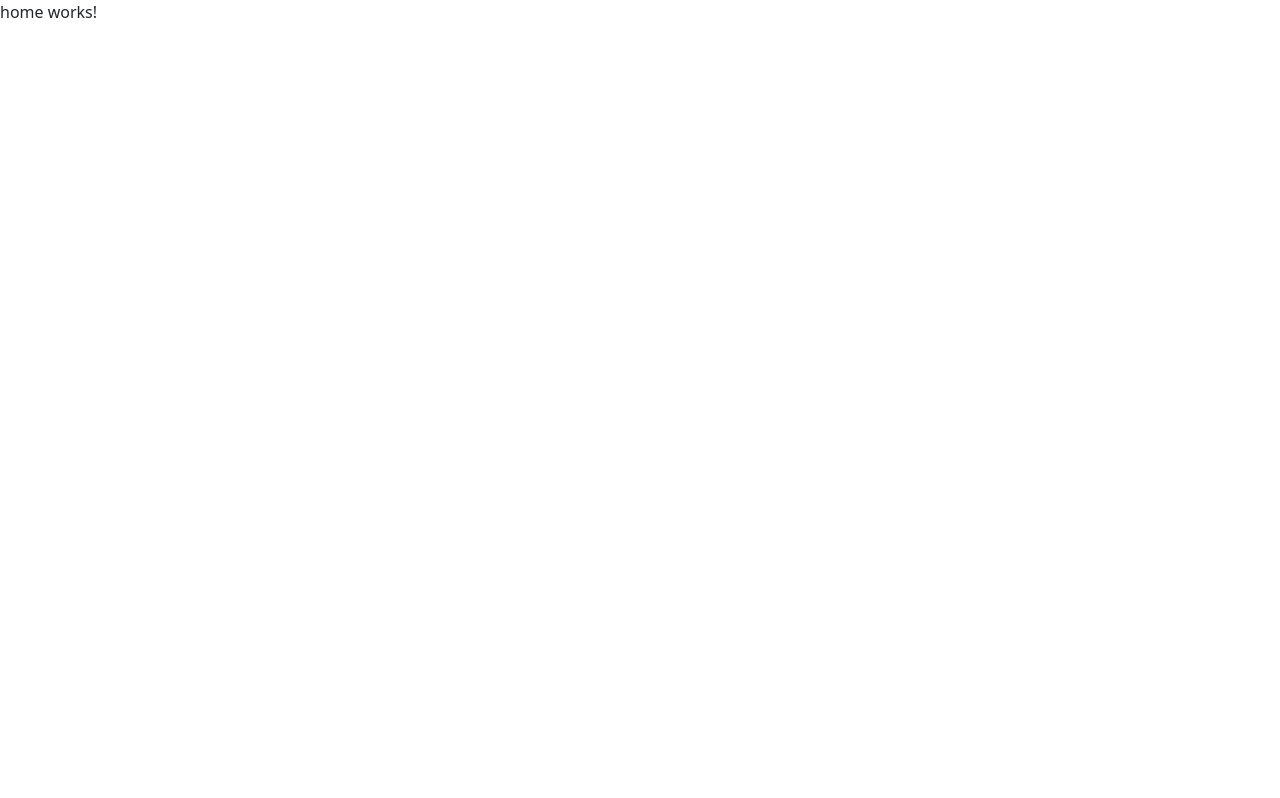
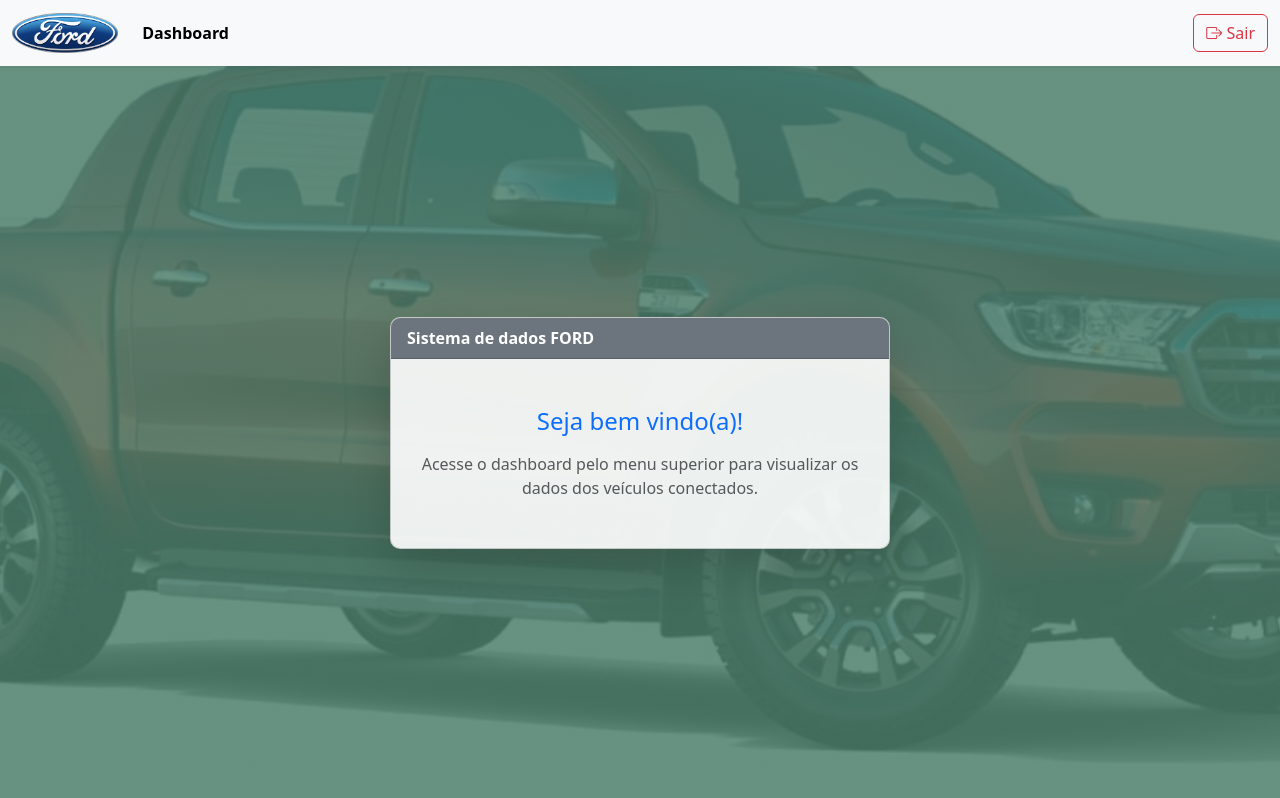
Before and after one commit to IgorBRG/AngularSenai2026, an Angular app in the folder dashboard/: page /home in a window 1280 px wide. Built offline with nearby package versions, Linux system fonts and the light colour scheme.

Commit message:
home - passos 5 e 6 da acao 2

```diff
--- a/dashboard/src/app/home/home/home.component.css
+++ b/dashboard/src/app/home/home/home.component.css
@@ -0,0 +1,27 @@
+/* Configuração para o contêiner principal ocupar a tela toda e exibir a imagem de fundo */
+.home-container {
+  min-height: 100vh;
+  display: flex;
+  flex-direction: column;
+
+  /* Passo 6: Inserindo a imagem de fundo */
+  /* Usando a imagem da Ranger com um degradê verde por cima (como na Figura 2 do protótipo) */
+  background:
+    linear-gradient(rgba(76, 126, 107, 0.85), rgba(76, 126, 107, 0.85)),
+    url('/img/ranger.png') no-repeat center center;
+  background-size: cover;
+  background-attachment: fixed;
+}
+
+/* Deixando o cartão levemente transparente */
+.welcome-card {
+  width: 100%;
+  max-width: 500px;
+  background-color: rgba(255, 255, 255, 0.9) !important;
+  border-radius: 10px;
+  overflow: hidden;
+}
+
+.welcome-card .card-body {
+  background-color: transparent !important;
+}
--- a/dashboard/src/app/home/home/home.component.html
+++ b/dashboard/src/app/home/home/home.component.html
@@ -1 +1,38 @@
-<p>home works!</p>
+<div class="home-container">
+  <!-- Navbar superior -->
+  <nav class="navbar navbar-expand-lg navbar-light bg-light shadow-sm">
+    <div class="container-fluid">
+      <a class="navbar-brand" href="javascript:void(0)">
+        <img src="img/ford.png" alt="Ford Logo" style="height: 40px;">
+      </a>
+
+      <!-- Passo 7: Link para a página dashboard (será criada na Ação 3) -->
+      <ul class="navbar-nav me-auto mb-2 mb-lg-0">
+        <li class="nav-item">
+          <a class="nav-link active fw-bold" routerLink="/dashboard">Dashboard</a>
+        </li>
+      </ul>
+
+      <!-- Passo 5: Item de logout -->
+      <button class="btn btn-outline-danger" (click)="logout()">
+        <i class="bi bi-box-arrow-right"></i> Sair
+      </button>
+    </div>
+  </nav>
+
+  <!-- Conteúdo principal com o cartão centralizado -->
+  <div class="d-flex align-items-center justify-content-center flex-grow-1">
+    <!-- Passo 4: Cartão com informação de boas-vindas -->
+    <div class="card shadow-lg welcome-card">
+      <div class="card-header bg-secondary text-white fw-bold">
+        Sistema de dados FORD
+      </div>
+      <div class="card-body bg-light text-center py-5">
+        <h4 class="card-title text-primary mb-3">Seja bem vindo(a)!</h4>
+        <p class="card-text text-muted">
+          Acesse o dashboard pelo menu superior para visualizar os dados dos veículos conectados.
+        </p>
+      </div>
+    </div>
+  </div>
+</div>
--- a/dashboard/src/app/home/home/home.component.ts
+++ b/dashboard/src/app/home/home/home.component.ts
@@ -1,11 +1,20 @@
 import { Component } from '@angular/core';
+import { Router } from '@angular/router';
 
 @Component({
   selector: 'app-home',
   standalone: false,
   templateUrl: './home.component.html',
-  styleUrl: './home.component.css'
+  styleUrls: ['./home.component.css']
 })
 export class HomeComponent {
 
+  // Injetando o Router para poder fazer a navegação programática (como o logout)
+  constructor(private router: Router) {}
+
+  // Passo 5: Função de logout que redireciona de volta para a tela de login
+  logout() {
+    // Aqui poderiamos limpar tokens do localStorage se tivessemos implementado JWT
+    this.router.navigate(['/login']);
+  }
 }
```
